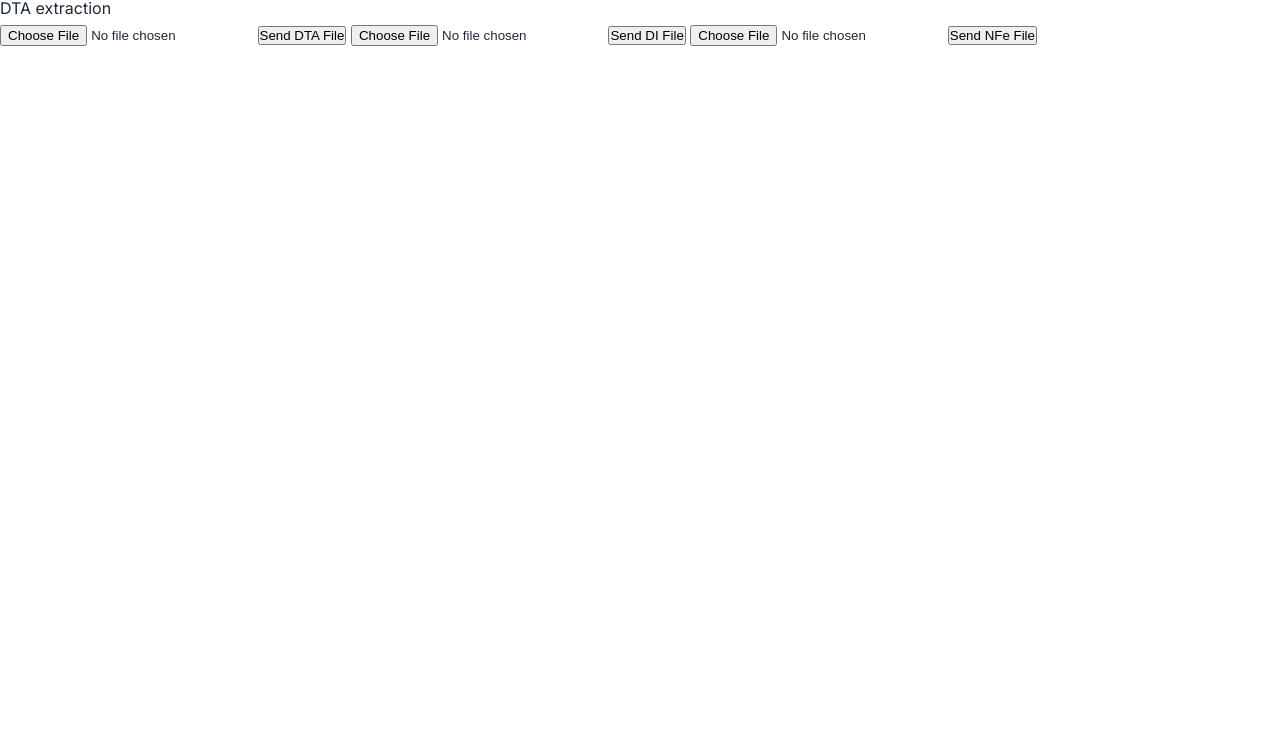
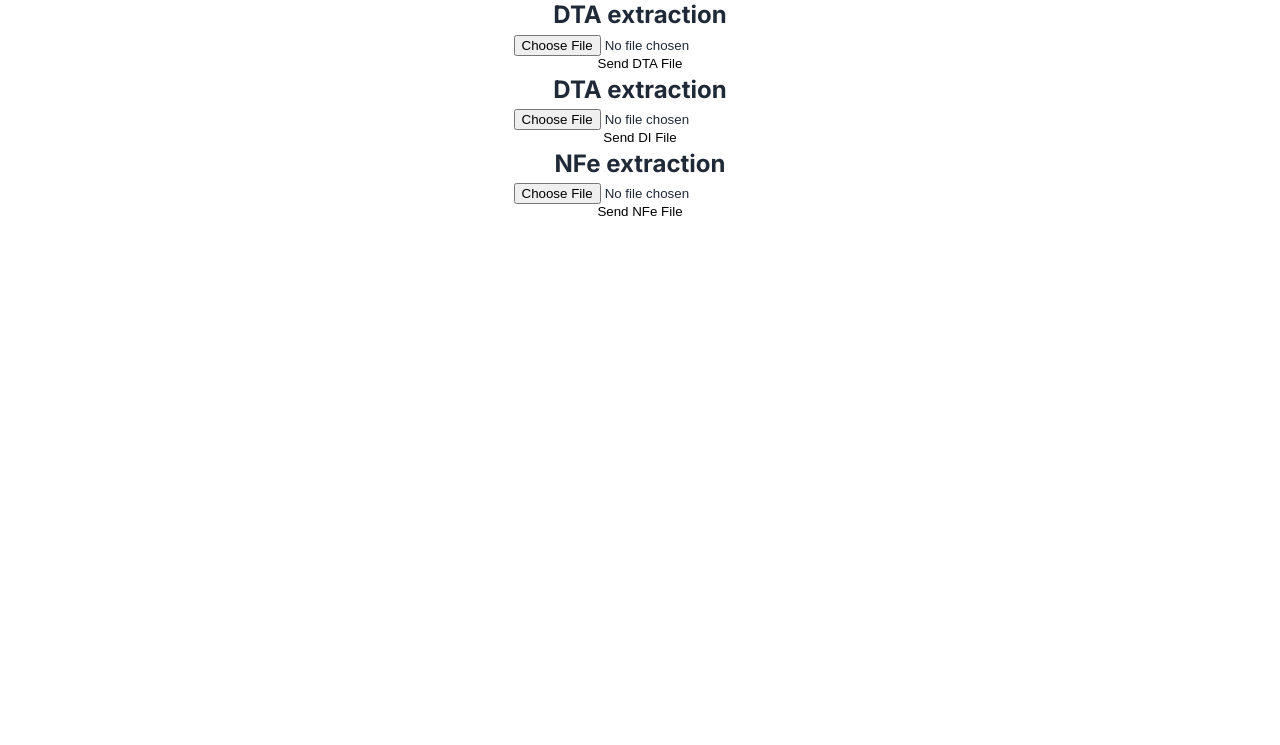
Before and after one commit to fecarneiro/ocr, a website: page public/index.html in a window 1280 px wide. Shown: the part 55-800 px from the top of the page. Drawn offline with Linux system fonts and the light colour scheme.

```diff
--- a/public/index.html
+++ b/public/index.html
@@ -3,8 +3,9 @@
   <head>
     <meta charset="UTF-8" />
     <meta name="viewport" content="width=device-width, initial-scale=1.0" />
-    <meta name="description" content="Page description" />
-    <title>Document</title>
+    <meta name="description" content="Doc Extraction" />
+
+    <title>Doc Extraction</title>
 
     <!-- Google Fonts - Inter -->
     <link rel="preconnect" href="https://fonts.googleapis.com" />
@@ -35,6 +36,7 @@
       html {
         font-size: 62.5%; /* 1rem = 10px for easier calculations */
         scroll-behavior: smooth;
+        justify-content: center;
       }
 
       /* Body styling */
@@ -51,29 +53,51 @@
         -webkit-font-smoothing: antialiased;
         -moz-osx-font-smoothing: grayscale;
       }
+      root {
+      }
+      .doc-container {
+        display: flex;
+        flex-direction: column;
+        align-items: center;
+      }
 
-      /* Remove default button styles */
-      /* button {
+      /* Remove default button styles  */
+      button {
         cursor: pointer;
         border: none;
         background: none;
-        background-color: var(--color-primary);
-      } */
+      }
+
+      .doc-type-container {
+        display: flex;
+        flex-direction: column;
+        align-items: center;
+      }
     </style>
   </head>
   <body>
+    <main>
+      <div class="doc-container">
         <h1>Upload your document</h1>
-    <div>
-      <p>DTA extraction</p>
 
+        <div class="doc-type-container">
+          <h2>DTA extraction</h2>
           <input type="file" name="dta" id="dta" required />
           <button onclick="uploadFile('dta')">Send DTA File</button>
+        </div>
 
+        <div class="doc-type-container">
+          <h2>DTA extraction</h2>
           <input type="file" name="di" id="di" required />
           <button onclick="uploadFile('di')">Send DI File</button>
+        </div>
 
+        <div class="doc-type-container">
+          <h2>NFe extraction</h2>
           <input type="file" name="nfe" id="nfe" required />
           <button onclick="uploadFile('nfe')">Send NFe File</button>
+        </div>
+      </div>
 
       <div id="result"></div>
       <script>
@@ -116,6 +140,6 @@
           }
         }
       </script>
-    </div>
+    </main>
   </body>
 </html>
--- a/src/config/env.ts
+++ b/src/config/env.ts
@@ -1,3 +1,6 @@
+import dotenv from 'dotenv';
+dotenv.config();
+
 interface Config {
   port: number;
   nodeEnv: string;
--- a/src/server.ts
+++ b/src/server.ts
@@ -1,10 +1,8 @@
-import dotenv from 'dotenv';
 import express from 'express';
 import path from 'node:path';
 import { fileURLToPath } from 'url';
 import { config } from './config/env.js';
 import documentsRouter from './routes/upload-routes.js';
-dotenv.config();
 
 const __filename = fileURLToPath(import.meta.url);
 const __dirname = path.dirname(__filename);
@@ -17,5 +15,4 @@
 
 app.listen(config.port, () => {
   console.log(`Server listening on port ${config.port}`);
-  console.log(config);
 });
```
Lines whose indentation alone changed are shown as unchanged.
